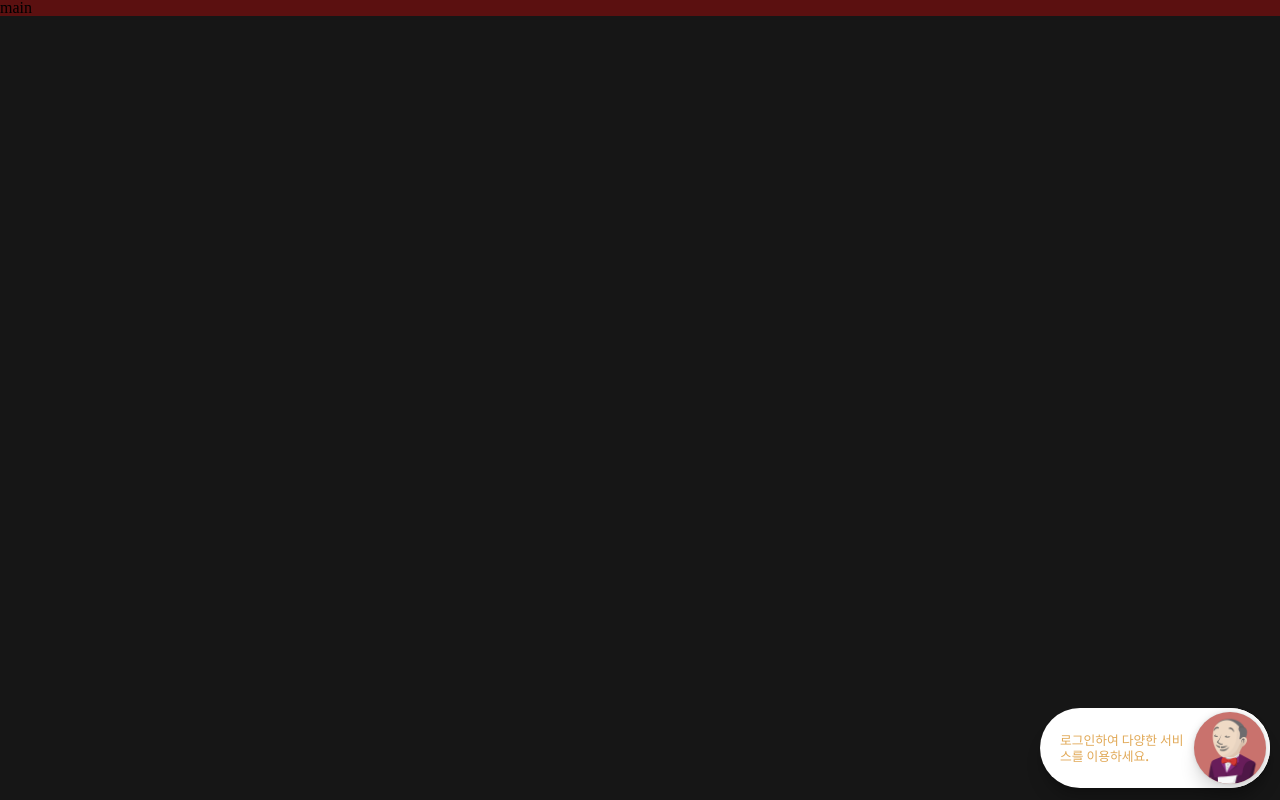
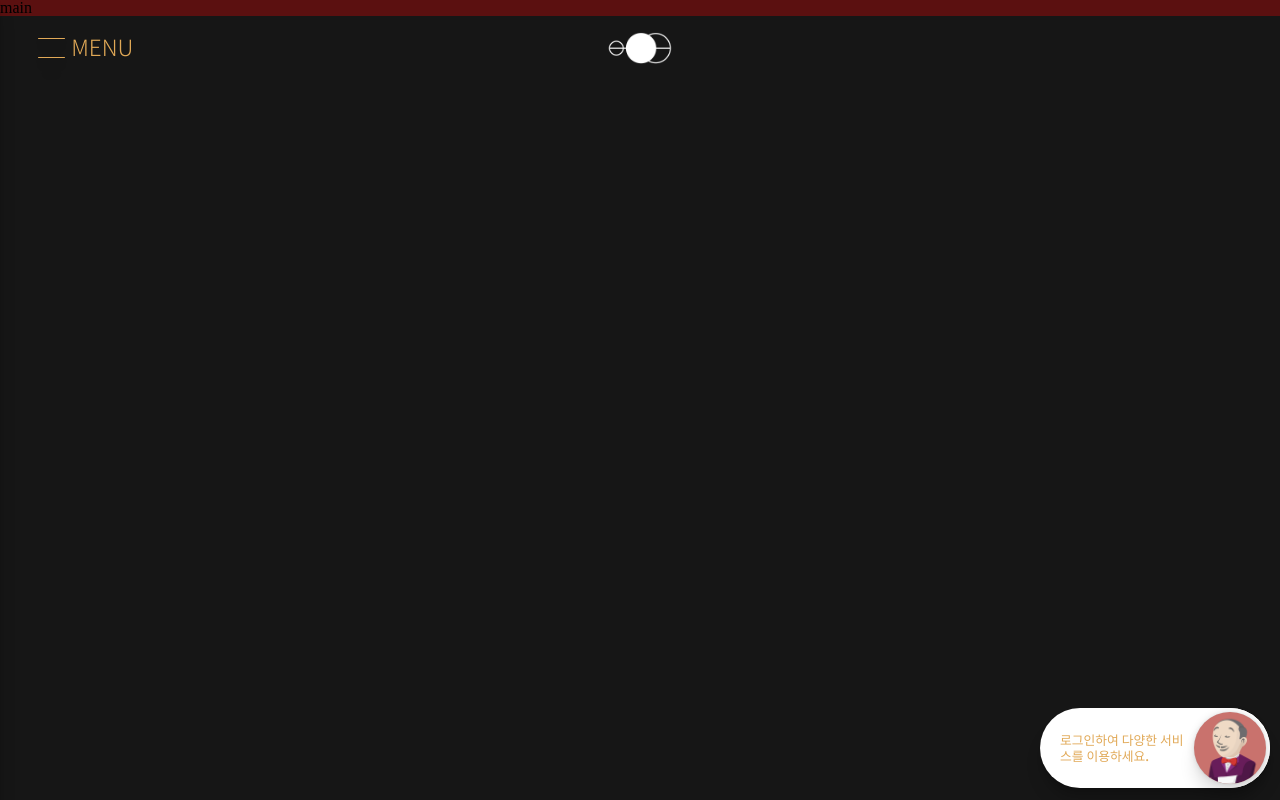
Before and after one commit to gisungPark/wine-recommendateion, a Vue app in the folder frontend/: page / in a window 1280 px wide. Built offline with nearby package versions, Linux system fonts and the light colour scheme; a web font is replaced by a local one; what vue-infinite-scroll would draw is missing.

Commit message:
[frontend] feat : navigation 작성
navigation bar 레이아웃 구성
navigation bar vuex로 상태관리 및 애니메이션 구현

```diff
--- a/frontend/src/App.vue
+++ b/frontend/src/App.vue
@@ -1,5 +1,6 @@
 <template>
   <div id="app">
+    <Nav id="navigation" />
     <GuideBtn id="guide-btn" />
     <router-view />
   </div>
@@ -7,11 +8,13 @@
 
 <script>
 import './assets/css/static/style.css';
+import Nav from './components/static/Nav.vue';
 import GuideBtn from './components/static/GuideBtn.vue';
 
 export default {
   name: 'App',
   components: {
+    Nav,
     GuideBtn,
   },
   date() {
@@ -32,6 +35,13 @@ body {
 </style>
 
 <style scoped>
+#navigation {
+  position: absolute;
+  width: 100%;
+  z-index: 10;
+  top: 0;
+  left: 0;
+}
 #guide-btn {
   width: 100%;
   position: fixed;
--- a/frontend/src/assets/css/static/style.css
+++ b/frontend/src/assets/css/static/style.css
@@ -33,6 +33,14 @@ font-family: 'Lobster', cursive;
 .shrink {
   transform: scale(0);
 }
+.no-drag {
+  -ms-user-select: none;
+  -moz-user-select: -moz-none;
+  -webkit-user-select: none;
+  -khtml-user-select: none;
+  user-select: none;
+}
+
 /* 정사각형 */
 .square {
   /* width는 적용 scope내에서 imoprtant로 조절 */
--- a/frontend/src/components/static/Nav.vue
+++ b/frontend/src/components/static/Nav.vue
@@ -1,22 +1,189 @@
 <template>
-  <div id="container">
+  <div id="coantainer">
     <section id="header">
-      <div class="menu">menu</div>
-      <div class="logl">
+      <div class="menu" @click="clickedMenu">
+        <div class="menu-icon">
+          <div class="line line-top" :class="{ cross1: navActive, pop2: navActive }"></div>
+          <div class="line line-bottom" :class="{ cross2: navActive, pop2: navActive }"></div>
+        </div>
+        <p class="l-desc no-drag" :class="{ move: navActive, pop2: navActive }">MENU</p>
+      </div>
+      <div class="logo">
         <h1 id="title">Your Wine</h1>
-        <img src="" alt="logo image" />
+        <img src="../../assets/images/logo_w.png" alt="logo image" />
       </div>
     </section>
-    <section id="nav-frame"></section>
+
+    <section id="nav-frame" class="real-shadow-box" :class="{ pop: navActive }">
+      <ul id="menu-list">
+        <li class="menu-list-item b-desc-e no-drag" @click="clickedRcomm">Recommendation</li>
+        <li class="menu-list-item b-desc-e no-drag" @click="clickedWines">Wines</li>
+        <li class="menu-list-item b-desc-e no-drag" @click="clickedTopic">Topic</li>
+        <li class="menu-list-item b-desc-e no-drag" @click="clickedChart">Chart</li>
+      </ul>
+    </section>
   </div>
 </template>
 
 <script>
-export default {};
+import { mapMutations, mapState } from 'vuex';
+
+export default {
+  name: 'Nav',
+  data() {
+    return {};
+  },
+  computed: {
+    ...mapState('nav', ['navActive']),
+  },
+  methods: {
+    ...mapMutations('nav', ['SET_NAV_TOGGLE']),
+    clickedMenu() {
+      this.SET_NAV_TOGGLE();
+    },
+    clickedRcomm() {
+      alert(`clicked!`);
+    },
+    clickedWines() {
+      alert(`clicked!`);
+    },
+    clickedTopic() {
+      alert(`clicked!`);
+    },
+    clickedChart() {
+      alert(`clicked!`);
+    },
+  },
+};
 </script>
 
 <style scoped>
+#coantainer {
+  width: 100%;
+}
+/* TODO: 기본 프레임 */
+/* FIXME:  */
+#header {
+  position: absolute;
+  z-index: 12;
+}
+.menu {
+  display: flex;
+  margin: 2rem;
+  height: 2rem;
+  cursor: pointer;
+  transition: border 0.3s ease;
+}
+.menu:hover .l-desc {
+  color: var(--basic-color-fill);
+}
+.menu:hover .line {
+  background-color: var(--basic-color-fill);
+}
+
+/* TODO: 네비바 메뉴 상태에 따라 변경되는 막대  */
+/* FIXME:  */
+.menu-icon {
+  display: flex;
+  flex-direction: column;
+  justify-content: space-between;
+}
+.line {
+  width: 1.7rem;
+  height: 1px;
+  margin: 6px;
+  background-color: var(--basic-color-key);
+  transition: transform 0.3s, background-color 0.3s ease;
+  transform: rotate(0);
+}
+.line-top {
+  transform-origin: left top;
+}
+.line-bottom {
+  transform-origin: bottom left;
+}
+.cross1 {
+  transform: rotate(45deg);
+}
+.cross2 {
+  transform: rotate(-45deg);
+}
+
+/* TODO: 메뉴 텍스트 */
+/* FIXME:  */
+.menu p {
+  margin: 0;
+  padding: 0;
+  height: 100%;
+  vertical-align: middle;
+  font-size: 1.4rem;
+  font-weight: 300;
+  line-height: 1.8rem;
+  display: inline-block;
+  text-align: center;
+  color: var(--basic-color-key);
+  background-color: transparent;
+  transition: transform 0.3s, color 0.3s ease;
+}
+.move {
+  transform: translate(-10px, 0);
+}
+
+/* TODO: 로고 영역 */
+/* FIXME:  */
 #title {
+  height: 0;
   visibility: hidden;
+  cursor: pointer;
+}
+.logo {
+  position: absolute;
+  top: 0%;
+  margin-top: 2rem;
+  left: 50vw;
+  transform: translate(-50%, 0);
+}
+.logo img {
+  width: auto;
+  height: auto;
+  max-height: 2rem;
+}
+
+/* TODO: 메뉴 리스트 영역 */
+/* FIXME:  */
+#nav-frame {
+  position: absolute;
+  z-index: 10;
+  top: 0;
+  left: 0;
+  height: 100vh;
+  width: auto;
+  border-right: solid 1px var(--basic-color-key);
+  background-color: rgba(255, 255, 255, 0.728);
+  transform: translate(-100%, 0);
+  transition: transform 0.3s cubic-bezier(0, 1, 0.65, 1);
+}
+.pop {
+  transform: translate(0, 0) !important;
+}
+/* pop될 때 메뉴 x 버튼과 글자 색 변경 */
+.pop2 {
+  color: var(--basic-color-fill) !important;
+  background-color: var(--basic-color-fill);
+}
+#menu-list {
+  margin-top: 6rem;
+  padding: 0 2rem;
+}
+li {
+  color: var(--basic-color-fill);
+  font-size: 5rem;
+  line-height: 5rem;
+  cursor: pointer;
+  transition: color 0.6s, transform 0.3s ease;
+}
+li:hover {
+  color: var(--basic-color-key);
+  transform: scale(1.01);
 }
 </style>
--- a/frontend/src/store/index.js
+++ b/frontend/src/store/index.js
@@ -3,6 +3,7 @@ import Vuex from 'vuex';
 
 // import data from './modules/@temp';
 import guideBtn from './modules/guideBtn';
+import nav from './modules/nav';
 
 Vue.use(Vuex);
 
@@ -22,5 +23,6 @@ export default new Vuex.Store({
   mutations,
   modules: {
     guideBtn,
+    nav,
   },
 });
--- /dev/null
+++ b/frontend/src/store/modules/nav.js
@@ -0,0 +1,18 @@
+const state = {
+  navActive: false,
+};
+const getters = {};
+const actions = {};
+const mutations = {
+  SET_NAV_TOGGLE(state) {
+    state.navActive = !state.navActive;
+  },
+};
+
+export default {
+  namespaced: true,
+  state,
+  getters,
+  actions,
+  mutations,
+};
```
Also changed, not shown: frontend/src/assets/images/logo.png (added), frontend/src/assets/images/logo_w.png (added).
